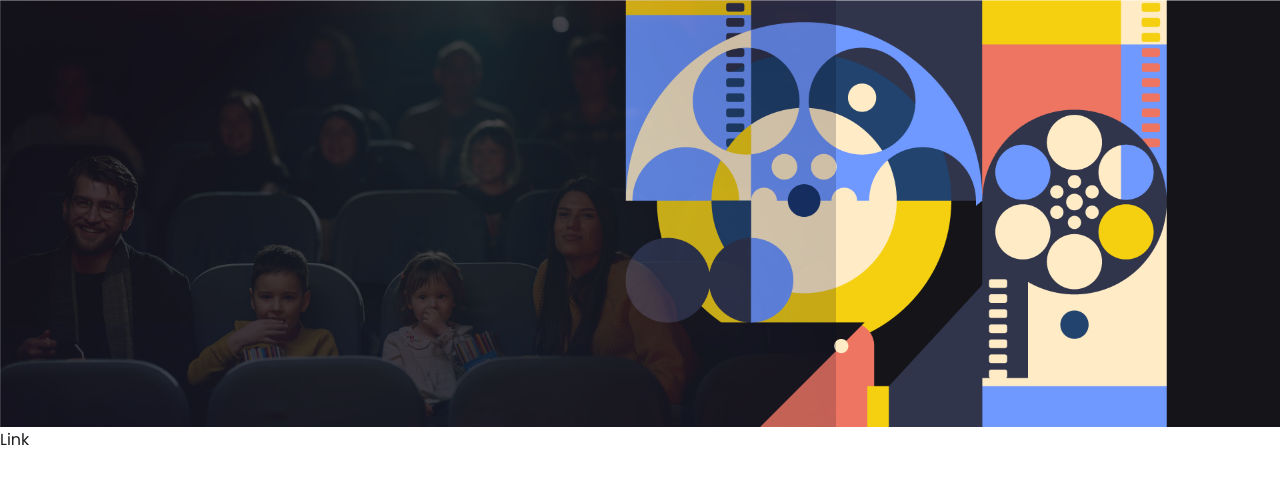
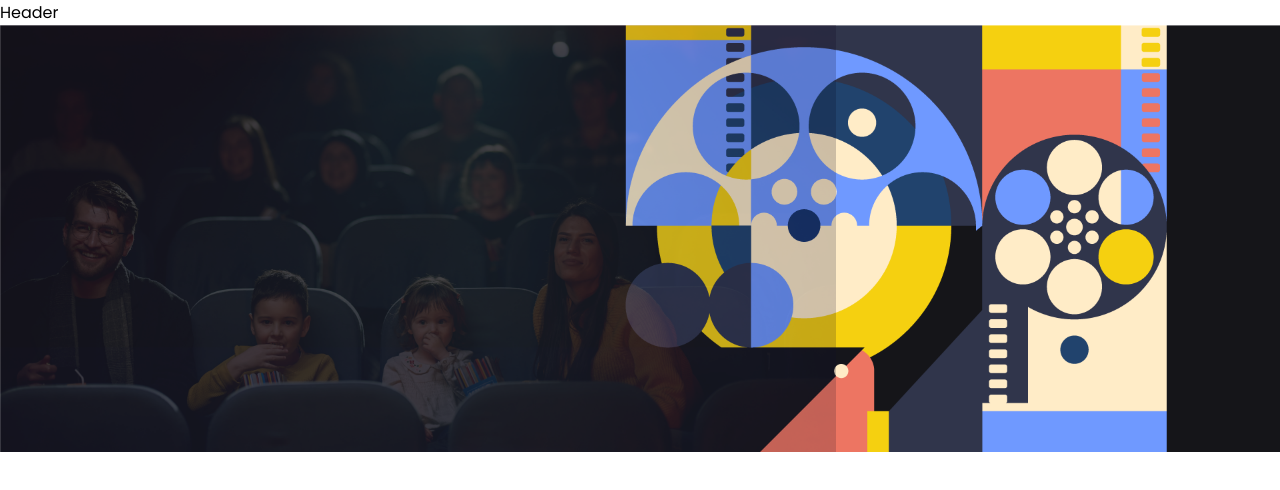
Before and after one commit to GabrielRHL/luz-e-cena, a React (Vite) app: page / in a window 1280 px wide. Shown: the top 490 px of the page. Built offline with nearby package versions, Linux system fonts and the light colour scheme; a web font is replaced by a local one.

Commit message:
importando e inserindo o componente Header no App.tsx

```diff
--- a/src/App.tsx
+++ b/src/App.tsx
@@ -1,11 +1,11 @@
 import { Banner } from "./components/Banner"
-import { Link } from "./components/Link"
+import { Header } from "./components/Header"
 
 function App() {
   return (
     <>
+    <Header />
     <Banner src="/public/imgs/Banner Desktop.png" alt="Banner"/>
-    <Link href="/" target="_blank">Link</Link>
     </>
   )
 }
```
